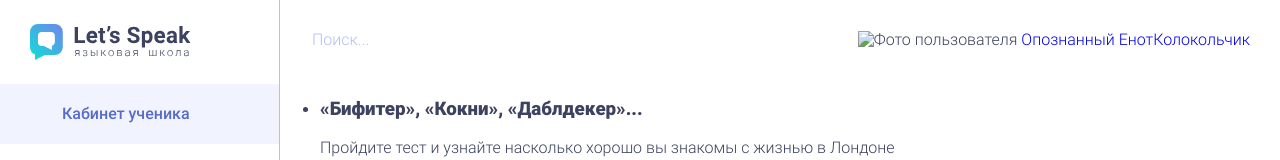
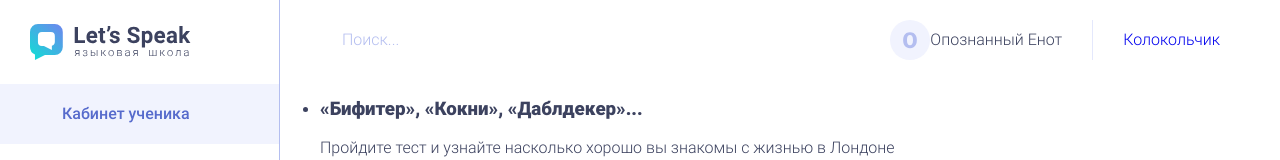
Before and after one commit to VafinArtem/lets_speak, a website: page source/index.html in a window 1280 px wide. Shown: the top 160 px of the page. Drawn offline with nearby package versions, Linux system fonts and the light colour scheme; files that its build step writes are made by us from their sources; a web font is replaced by a local one.

Commit message:
стилизация блок main-head personel

```diff
--- a/source/index.html
+++ b/source/index.html
@@ -50,7 +50,7 @@
         </form>
       </div>
       <div class="main-head__item main-head__item--personel personel">
-        <img src="img/" alt="Фото пользователя" class="personel__img">
+        <img src="img/icon-user-1.svg" width="40" height="40" alt="Фото пользователя" class="personel__img">
         <a href="#" class="personel__link">Опознанный Енот</a>
       </div>
       <div class="main-head__item main-head__item--alert alert">
--- a/source/sass/blocks/main-head.scss
+++ b/source/sass/blocks/main-head.scss
@@ -6,8 +6,12 @@
 }
 
 .main-head__item {
+  padding: 0 30px;
   &--personel {
+    margin-top: 20px;
+    margin-bottom: 20px;
     margin-left: auto;
+    border-right: 1px solid $special-blue-light-2;
   }
 }
 
--- /dev/null
+++ b/source/sass/blocks/personel.scss
@@ -0,0 +1,8 @@
+.personel {
+  display: flex;
+  align-items: center;
+}
+
+.personel__link {
+  color: $special-blue-dark;
+}
--- a/source/sass/global/variables.scss
+++ b/source/sass/global/variables.scss
@@ -3,6 +3,7 @@ $basic-black: #000000;
 $basic-white: #ffffff;
 
 $special-blue-light: #f1f3fe;
+$special-blue-light-2: #e4e8fc;
 $special-blue: #576bcc;
 $special-blue-mid: #b4bef0;
 $special-blue-dark: #3c425f;
--- a/source/sass/style.scss
+++ b/source/sass/style.scss
@@ -11,5 +11,6 @@
 @import "blocks/navigation.scss";
 @import "blocks/page-main.scss";
 @import "blocks/main-head.scss";
+@import "blocks/personel.scss";
 @import "blocks/page-footer.scss";
 @import "blocks/copyright.scss";
```
